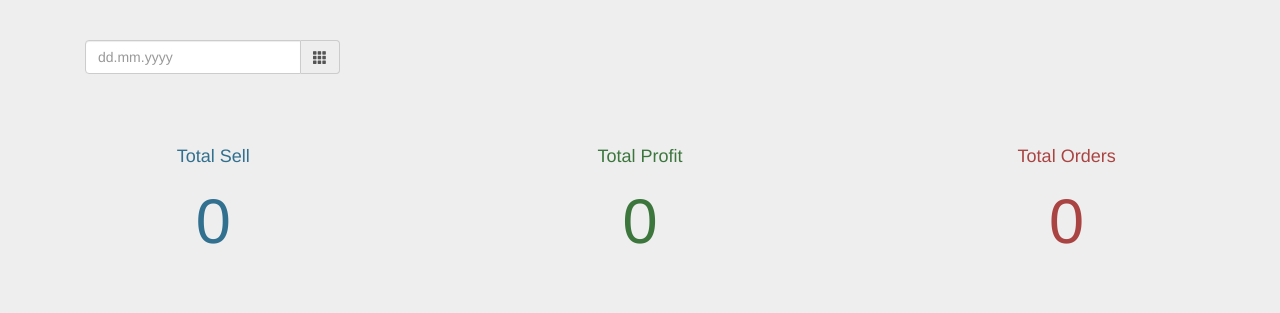
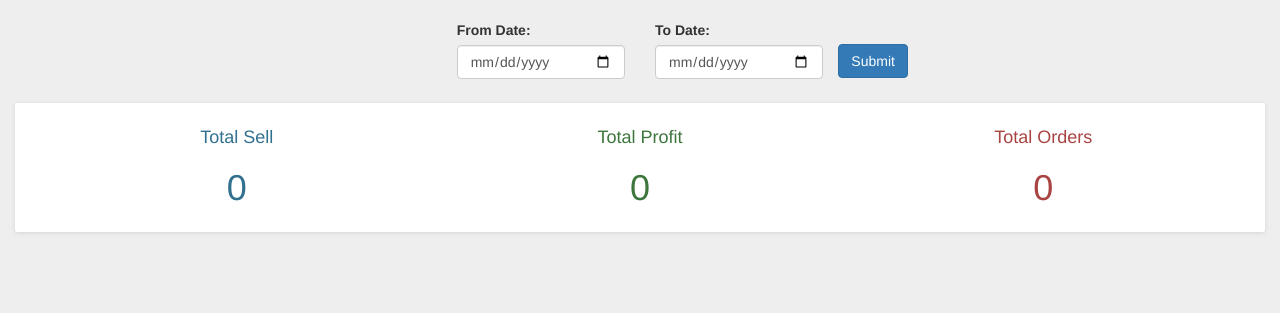
Before and after one commit to sabbir1021/medicine-shop-with-invoice-and-calculation, a Django app: page /report-generate/ in a window 1280 px wide. Shown: the part 52-365 px from the top of the page. Run offline with Django 3.2, Linux system fonts and the light colour scheme; data comes from the database, SQL or seed files in the repository; some libraries are stand-ins or nearby versions.

Commit message:
some dessign change

```diff
--- a/shop/views.py
+++ b/shop/views.py
@@ -83,15 +83,14 @@ def load_search_and_filter(request):
     brand_list = request.GET.getlist('brand_list[]')
     generic_list = request.GET.getlist('generic_list[]')
     search_value = request.GET.get('search_value')
-    print(search_value, brand_list, generic_list)
     medicines = Medicine.objects.all()
     if brand_list and generic_list:
-        medicines = Medicine.objects.filter(name__contains=search_value,brand__name__in = brand_list, generic__name__in = generic_list)
-    if brand_list:
-        medicines = Medicine.objects.filter(name__contains=search_value,brand__name__in = brand_list)
-    if generic_list:
-        medicines = Medicine.objects.filter(name__contains=search_value,generic__name__in = generic_list)
-    if search_value:
+        medicines = Medicine.objects.filter(name__contains=search_value, brand__name__in = brand_list, generic__name__in = generic_list)
+    elif brand_list:
+        medicines = Medicine.objects.filter(name__contains=search_value, brand__name__in = brand_list)
+    elif generic_list:
+        medicines = Medicine.objects.filter(name__contains=search_value, generic__name__in = generic_list)
+    elif search_value:
         medicines = Medicine.objects.filter(name__contains=search_value)
     medicines_count = medicines.count()
     paginator = Paginator(medicines, 10) # Show 25 contacts per page.
@@ -118,21 +117,25 @@ def confirm_order(request):
 
 import datetime
 def report_generate(request):
-    orders = Order.objects.filter(updated_at=datetime.date.today(), complete_order=True)
+    from_date = request.GET.get("from_date")
+    to_date = request.GET.get("to_date")
+    if from_date and to_date:
+        orders = Order.objects.filter(updated_at__range=[from_date,to_date], complete_order=True)
+    else:
+        orders = Order.objects.filter(updated_at=datetime.date.today(), complete_order=True)
+
     total_sell = 0
     total_profit = 0
     for i in orders:
         total_sell = total_sell + i.get_cart_total
         total_profit = total_profit + i.get_profit_total
 
-    print(total_sell)
-    print(total_profit)
-    print(orders.count())
     context = {
         'total_orders': orders.count(),
         'total_sell' : total_sell,
-        'total_profit': total_profit
+        'total_profit': total_profit,
+        'from_date': from_date,
+        'to_date' : to_date
 
     }
-
     return render(request, 'shop/report.html', context)
--- a/templates/partials/cart_result.html
+++ b/templates/partials/cart_result.html
@@ -37,7 +37,7 @@
         <tr>
           <td class="product-col">
             <div class="product">
-                <p>Grand Total</p>
+              <p><b>Grand Total</b></p>
             </div><!-- End .product -->
           </td>
           <td class="total-col"></td>
--- a/templates/shop/home.html
+++ b/templates/shop/home.html
@@ -126,7 +126,7 @@
                         <tr>
                           <td class="product-col">
                             <div class="product">
-                                <p>Grand Total</p>
+                                <p><b>Grand Total</b></p>
                             </div><!-- End .product -->
                           </td>
                           <td class="total-col"></td>
--- a/templates/shop/report.html
+++ b/templates/shop/report.html
@@ -1,28 +1,28 @@
 {% extends 'base.html' %}
 {% load static %}
     {% block content %}
-    <div class="container">
-        <br />
-        <div class="row">
-          <div class='col-sm-3'>
-            <div class="form-group">
-              <div id="filterDate2">
-
-                <!-- Datepicker as text field -->
-                <div class="input-group date" data-date-format="dd.mm.yyyy">
-                  <input  type="text" class="form-control" placeholder="dd.mm.yyyy">
-                  <div class="input-group-addon" >
-                    <span class="glyphicon glyphicon-th"></span>
-                  </div>
-                </div>
-
-              </div>
-            </div>
+    <form method="GET" action="{% url 'shop:report_generate' %}">
+      <div class="row" style="margin-bottom:20px">
+        <div class="col-xs-4 center-block" style="float:none">
+          <div class="col-md-6">
+            <label>From Date:</label>
+            <input class="form-control" type="date"  name="from_date" value="{{from_date}}" required>
+          </div>
+          <div class="col-md-6">
+            <label>To Date:</label>
+            <input class="form-control" type="date" name="to_date" value="{{to_date}}" required>
           </div>
         </div>
+        <input style="margin-top: 23px;" class="btn btn-primary" type="submit">
       </div>
-    <div class="jumbotron">
-        <div class="row w-100">
+    </form>
+
+    <div class="row">
+      <!-- BEGIN SEARCH RESULT -->
+      <div class="col-md-12">
+        <div class="grid search">
+          <div class="grid-body">
+            <div class="row">
                 <div class="col-md-4">
                     <div class="card border-info mx-sm-1 p-3">
                         <div class="text-info text-center mt-3"><h4>Total Sell</h4></div>
@@ -43,7 +43,9 @@
                 </div>
              </div>
         </div>
-
+      </div>
+    </div>
+  </div>
     {% include 'partials/css.html' %}
 <script>
     $('.input-group.date').datepicker({format: "dd.mm.yyyy"});
```
Also changed, not shown: accounts/templates/accounts_base.html (+9 -4 lines), db.sqlite3.
